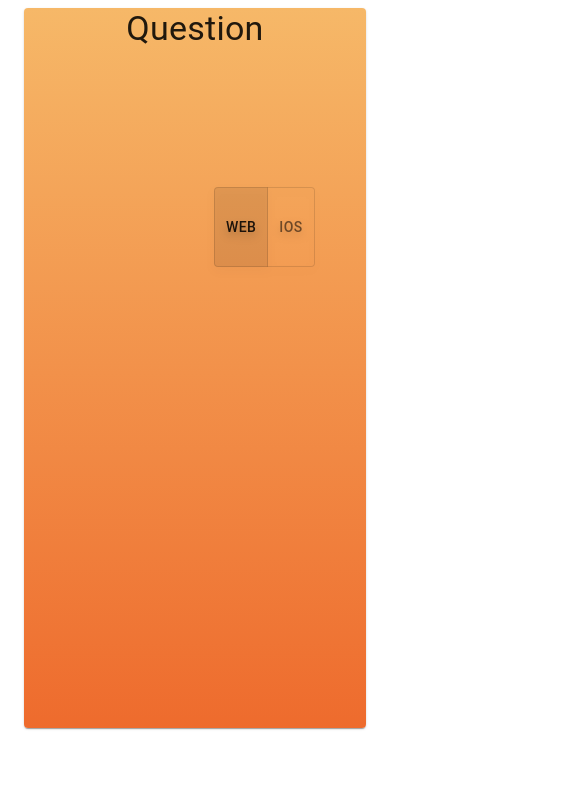
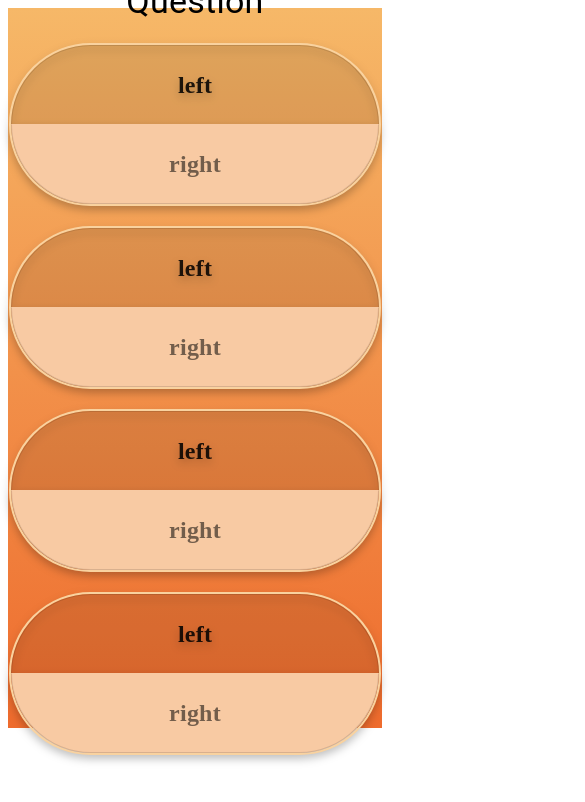
Before and after one commit to imevanc/toggle-button, a React (Create React App) app: page / in a window 390 px wide. Shown: the top 802 px of the page, 585 px wide, since content can reach past the window. Built offline with nearby package versions, Linux system fonts and the light colour scheme.

Commit message:
responsive toggles

```diff
--- a/src/Components/FirstLayer.js
+++ b/src/Components/FirstLayer.js
@@ -1,32 +1,27 @@
 import * as React from "react";
 import Container from "@mui/material/Container";
-import Paper from "@mui/material/Paper";
 import Typography from "@mui/material/Typography";
 import ToggleGroup from "./ToggleGroup";
 
 const FirstLayer = () => {
   return (
     <Container
-      component="main"
       sx={{
         display: "flex",
-        justifyContent: "flex-end",
-        minWidth: "320px",
+        flexDirection: "column",
+        justifyContent: "center",
+        background: "linear-gradient(180deg, #F6B868 0%, #EE6B2D 100%)",
+        maxWidth: "1280px",
+        maxHeight: "720px",
       }}
     >
-      <Paper
-        sx={{
-          position: "relative",
-          width: "1280px",
-          height: "720px",
-          background: "linear-gradient(180deg, #F6B868 0%, #EE6B2D 100%)",
-        }}
-      >
-        <Typography component="h1" variant="h4" align="center">
-          Question
-        </Typography>
-        <ToggleGroup />
-      </Paper>
+      <Typography component="h1" variant="h4" align="center">
+        Question
+      </Typography>
+      <ToggleGroup />
+      <ToggleGroup />
+      <ToggleGroup />
+      <ToggleGroup />
     </Container>
   );
 };
--- a/src/Components/ToggleGroup.js
+++ b/src/Components/ToggleGroup.js
@@ -1,31 +1,90 @@
 import * as React from "react";
+import Box from "@mui/material/Box";
 import ToggleButton from "@mui/material/ToggleButton";
 import ToggleButtonGroup from "@mui/material/ToggleButtonGroup";
+import useMediaQuery from "@mui/material/useMediaQuery";
+import Typography from "@mui/material/Typography";
 
 const ToggleGroup = () => {
-  const [alignment, setAlignment] = React.useState("web");
+  const matches = useMediaQuery("(min-width:600px)");
+  const [alignment, setAlignment] = React.useState("left");
 
-  const handleChange = (_, newAlignment) => {
+  const handleAlignment = (event, newAlignment) => {
     setAlignment(newAlignment);
   };
-
   return (
-    <ToggleButtonGroup
-      value={alignment}
-      exclusive
-      onChange={handleChange}
+    <Box
+      paddingTop={"20px"}
       sx={{
-        position: "absolute",
-        width: "900px",
-        height: "80px",
-        left: "190px",
-        top: "179px",
-        filter: "drop-shadow(0px 4px 4px rgba(0, 0, 0, 0.25))",
+        display: "flex",
+        justifyContent: "center",
       }}
     >
-      <ToggleButton value="web">Web</ToggleButton>
-      <ToggleButton value="ios">IOS</ToggleButton>
-    </ToggleButtonGroup>
+      <ToggleButtonGroup
+        value={alignment}
+        exclusive
+        onChange={handleAlignment}
+        orientation={`${matches ? `horizontal` : `vertical`}`}
+        sx={{
+          display: "flex",
+          justifyContent: "center",
+          border: "2px solid #F9D29F",
+          borderRadius: "100px",
+          filter: "drop-shadow(0px 4px 4px rgba(0, 0, 0, 0.25))",
+        }}
+      >
+        <ToggleButton
+          value="left"
+          sx={{
+            display: "flex",
+            flexDirection: "column",
+            justifyContent: "center",
+            alignItems: "center",
+            padding: "21px 157px",
+            background: "#F8CAA3",
+            borderRadius: "100px",
+          }}
+        >
+          <Typography
+            sx={{
+              fontFamily: "Mulish",
+              fontSize: "24px",
+              fontStyle: "normal",
+              fontWeight: 700,
+              fontColor: "#9F938B",
+              textTransform: "none",
+            }}
+          >
+            left
+          </Typography>
+        </ToggleButton>
+        <ToggleButton
+          value="center"
+          sx={{
+            display: "flex",
+            flexDirection: "row",
+            justifyContent: "center",
+            alignItems: "center",
+            padding: "21px 157px",
+            background: "#F8CAA3",
+            borderRadius: "100px",
+          }}
+        >
+          <Typography
+            sx={{
+              fontFamily: "Mulish",
+              fontSize: "24px",
+              fontStyle: "normal",
+              fontWeight: 700,
+              fontColor: "#9F938B",
+              textTransform: "none",
+            }}
+          >
+            right
+          </Typography>
+        </ToggleButton>
+      </ToggleButtonGroup>
+    </Box>
   );
 };
 
```
